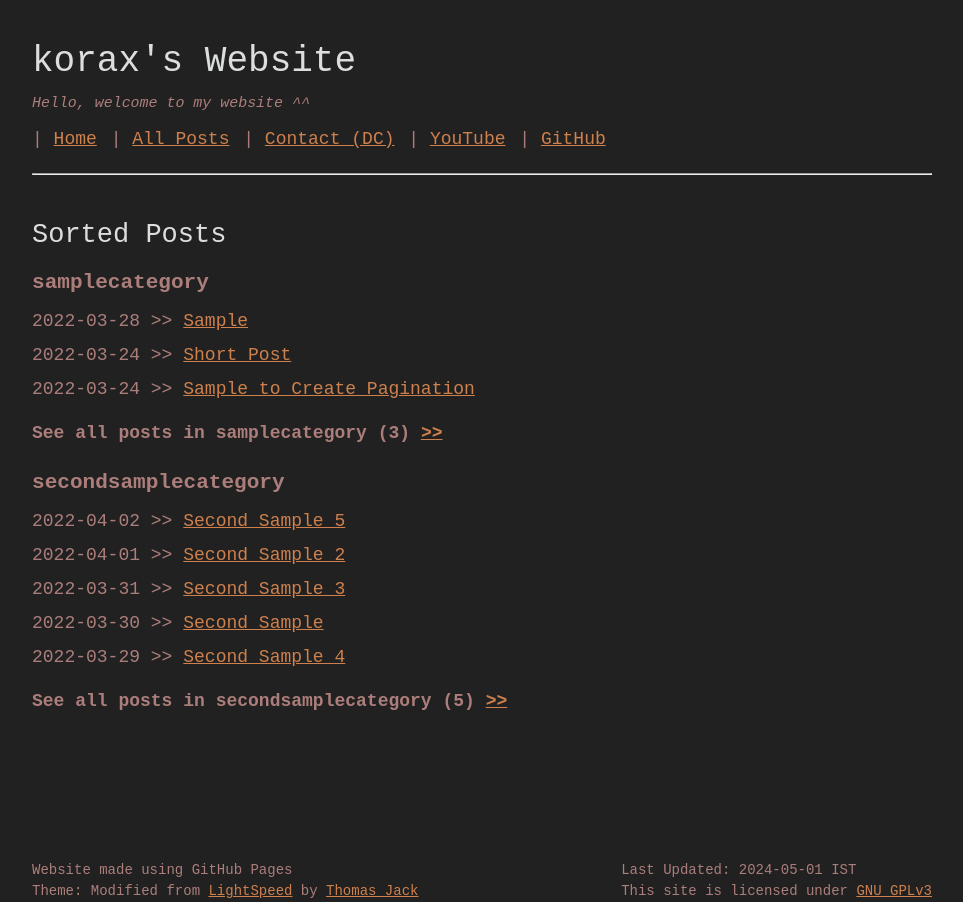
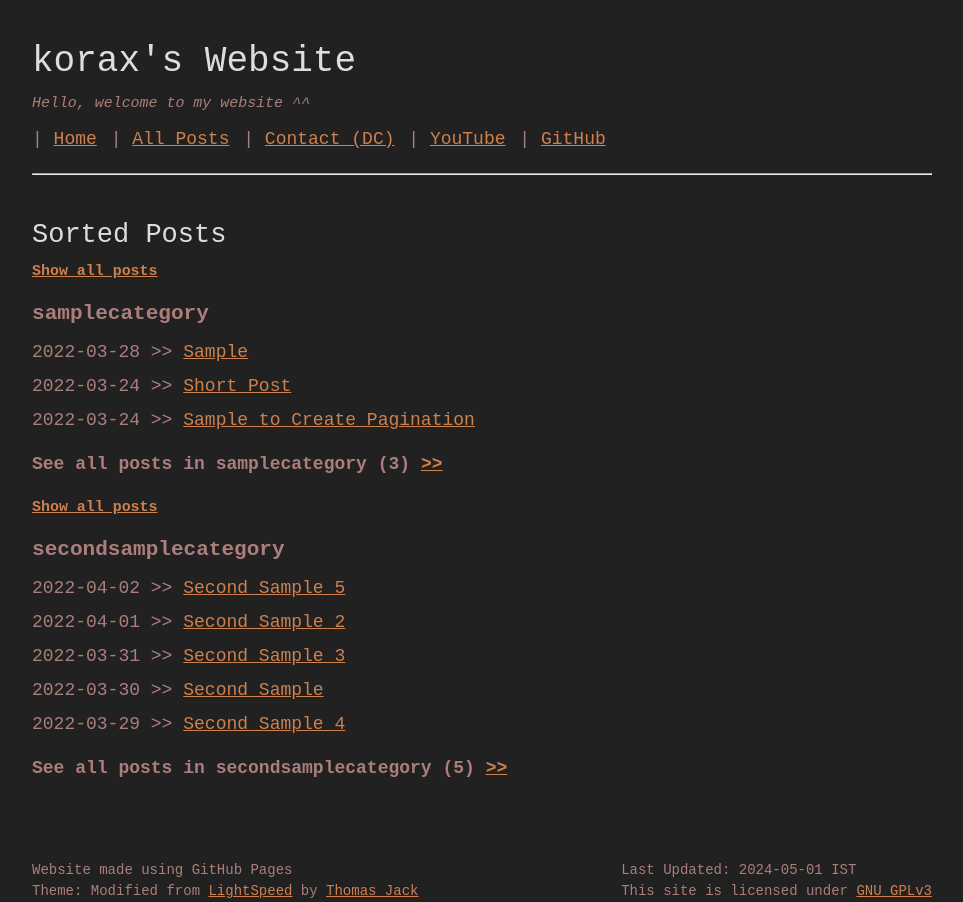
Before and after one commit to koraxial/koraxial.github.io, a Jekyll site: the page built from categories/index.html, in a window 1280 px wide. Shown: the whole page, without its empty margins (158-1121 px from the left). Built offline with Jekyll 4.4.1, drawn with Linux system fonts in a browser that asks for light colours.

Commit message:
Update index.html

```diff
--- a/categories/index.html
+++ b/categories/index.html
@@ -5,6 +5,7 @@ title: Sorted Posts
 
 <h2>Sorted Posts</h2>
 {% for category in site.categories %}
+ <h5><a href="/posts/">Show all posts</a></h5>
     <h3 class="category-header"><b>{{category | first}}</b></h3>
         {% for post in category[1] limit:5 %}
         <span class="post-item">{{ post.date | date: '%Y-%m-%d' }} >> <a href="{{ post.url }}">{{ post.title }}</a></span>
```
